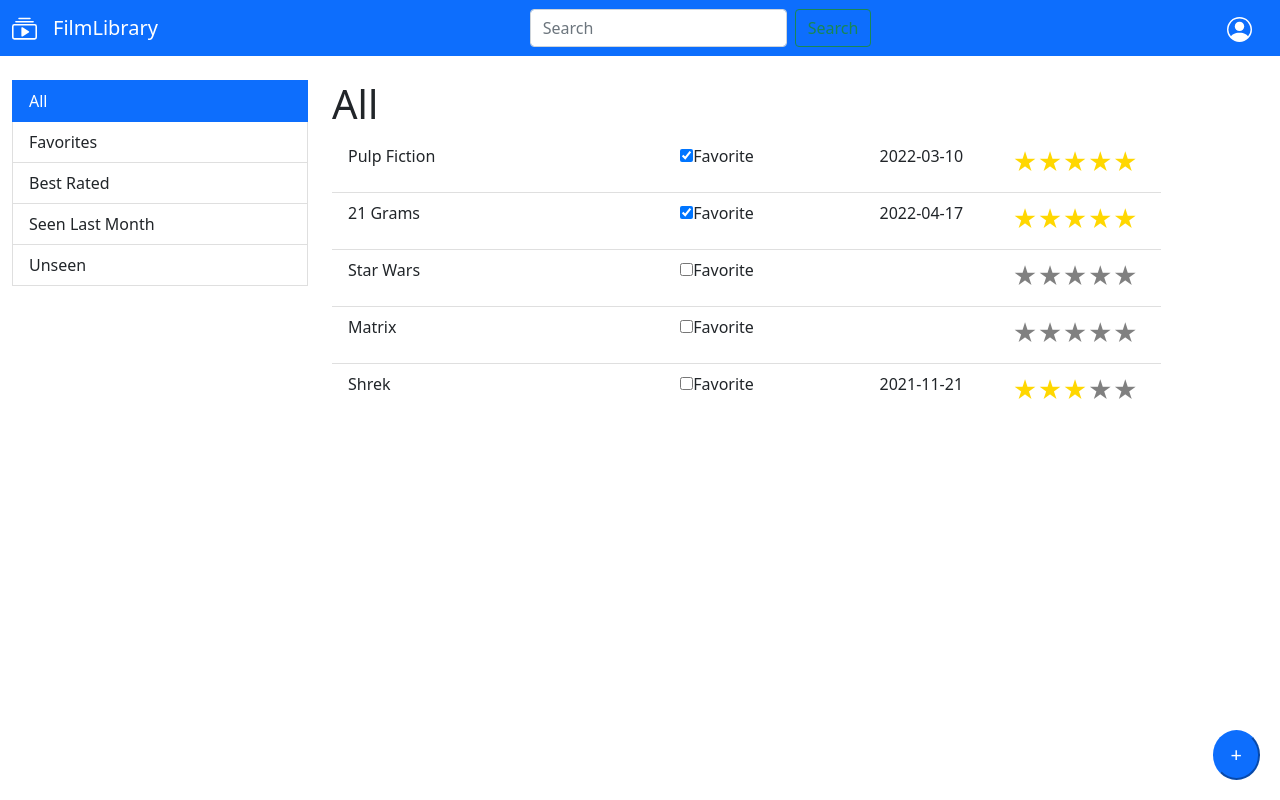
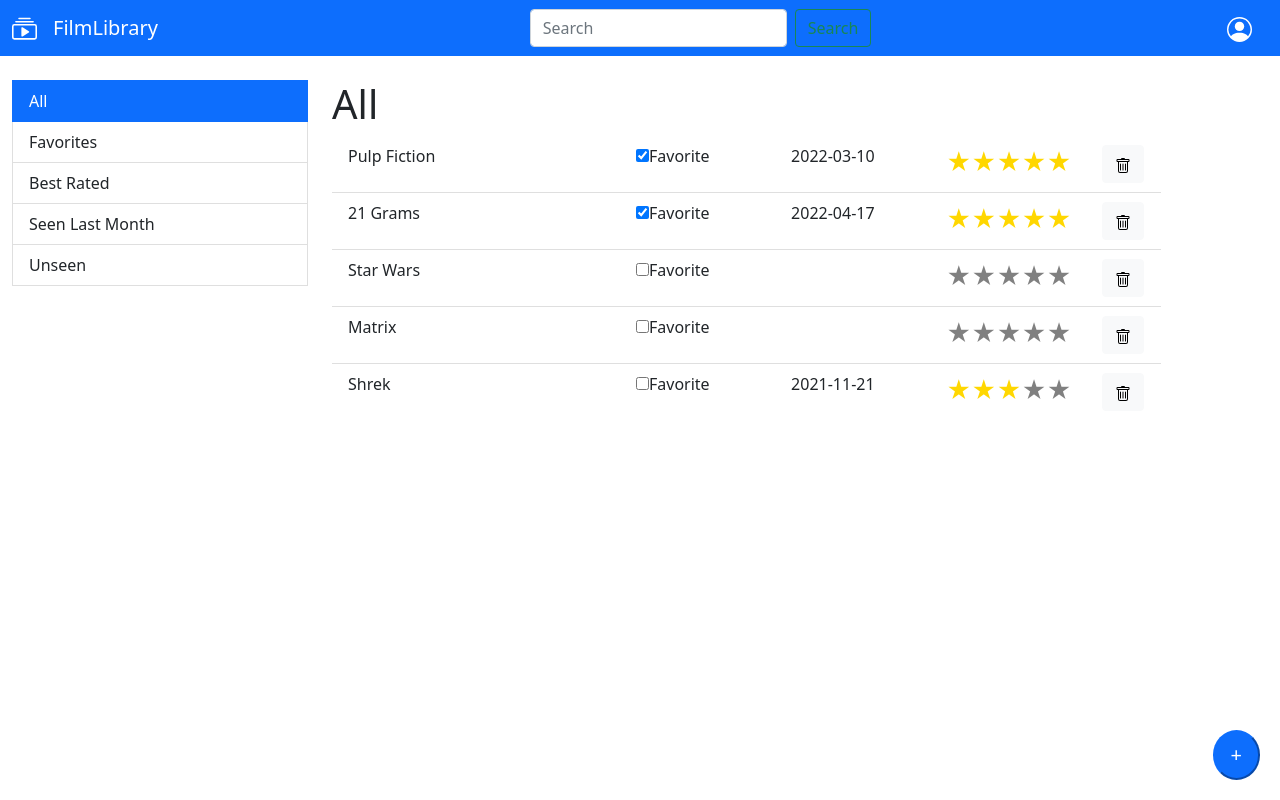
Before and after one commit to ManuelPepe129/biglab1-csms, a React (Create React App) app in the folder biglab1/: page / in a window 1280 px wide. Built offline with nearby package versions, Linux system fonts and the light colour scheme.

Commit message:
aggiunto bottone elimina

```diff
--- a/biglab1/src/FilmsComponents.js
+++ b/biglab1/src/FilmsComponents.js
@@ -4,6 +4,7 @@ import Modal from 'react-bootstrap/Modal'
 import React from 'react';
 import { Sidebar } from './SidebarComponents';
 import './FilmsComponents.css';
+import { Trash } from 'react-bootstrap-icons';
 
 import dayjs from 'dayjs';
 
@@ -54,6 +55,9 @@ function Films(props) {
     }
     handleClose();
   }
+  function deleteFilm(id) {
+    setFilms(films.filter(f => f.id !== id));
+  }
 
   return (
     <>
@@ -78,7 +82,7 @@ function Films(props) {
               default:
                 return true;
             }
-          }).map((f) => <FilmData film={f} key={f.id} />)
+          }).map((f) => <FilmData film={f} key={f.id} delete={deleteFilm} />)
         }
       </ul>
 
@@ -150,13 +154,13 @@ function FilmData(props) {
     <>
       <li class="list-group-item">
         <div class="d-flex w-100 justify-content-between">
-          <p class="favorite text-start col-5">{props.film.title}</p>
-          <span class="custom-control custom-checkbox col-3">
+          <p class="favorite text-start col-4">{props.film.title}</p>
+          <span class="custom-control custom-checkbox col-2">
             <input type="checkbox" id="check" class="custom-control-input" onChange={() => favoriteChanged(props.film.isFavourite)} checked={props.film.isFavourite} />
             <label class="custom-control-label" for="check"> Favorite</label>
           </span>
           <p class="col-2">{(props.film.date !== undefined) ? props.film.date.format('YYYY-MM-DD') : ""}</p>
-          <div class="col-3">
+          <div class="col-2">
             <ReactStars
               value={props.film.rating}
               count={5}
@@ -165,6 +169,11 @@ function FilmData(props) {
               onChange={ratingChanged}
               size={24}
               color2={'#ffd700'} />
+          </div>
+          <div>
+            <td><Button variant='light'
+              onClick={() => { props.delete(props.film.id) }}
+            ><Trash></Trash></Button></td>
           </div>
         </div>
       </li>
```
